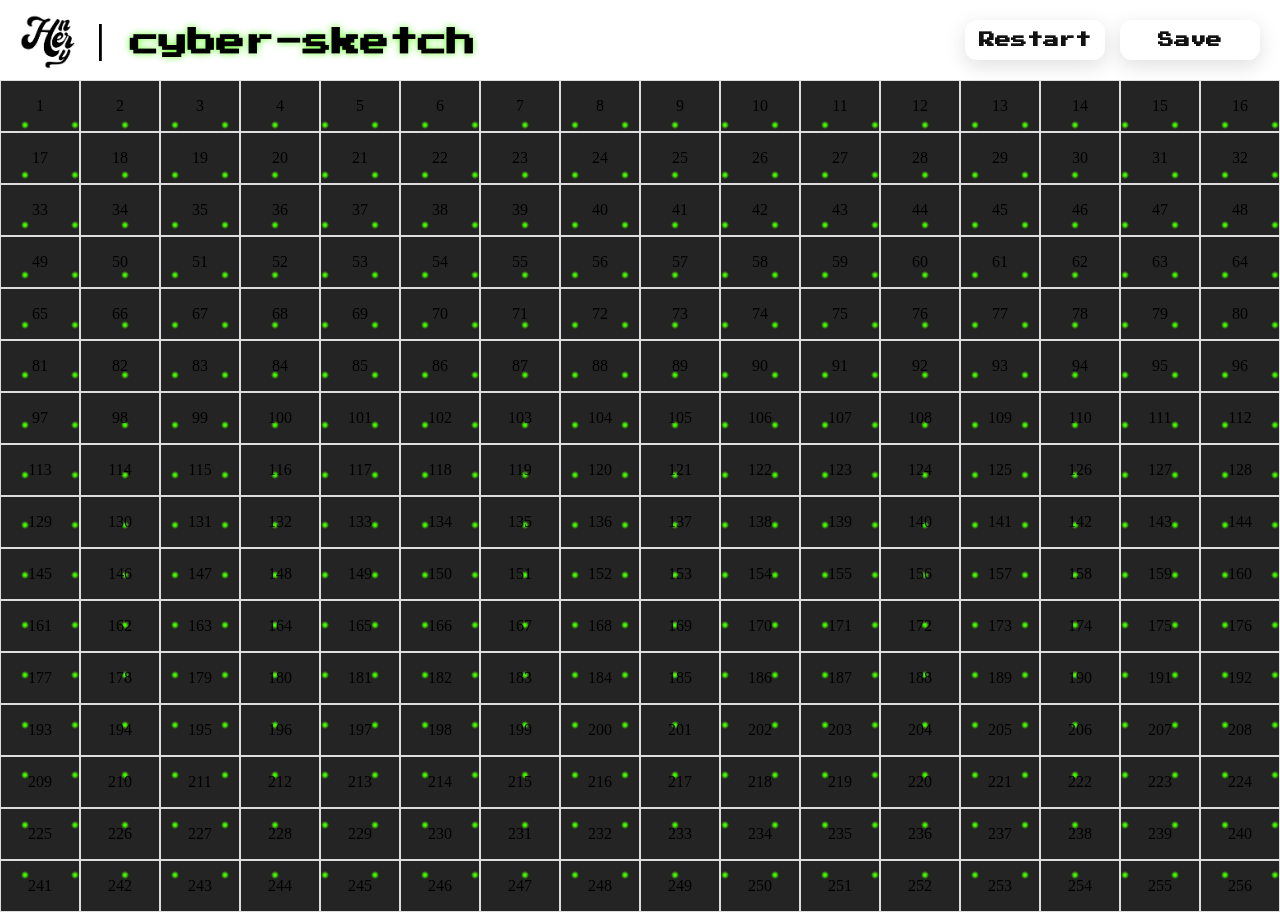
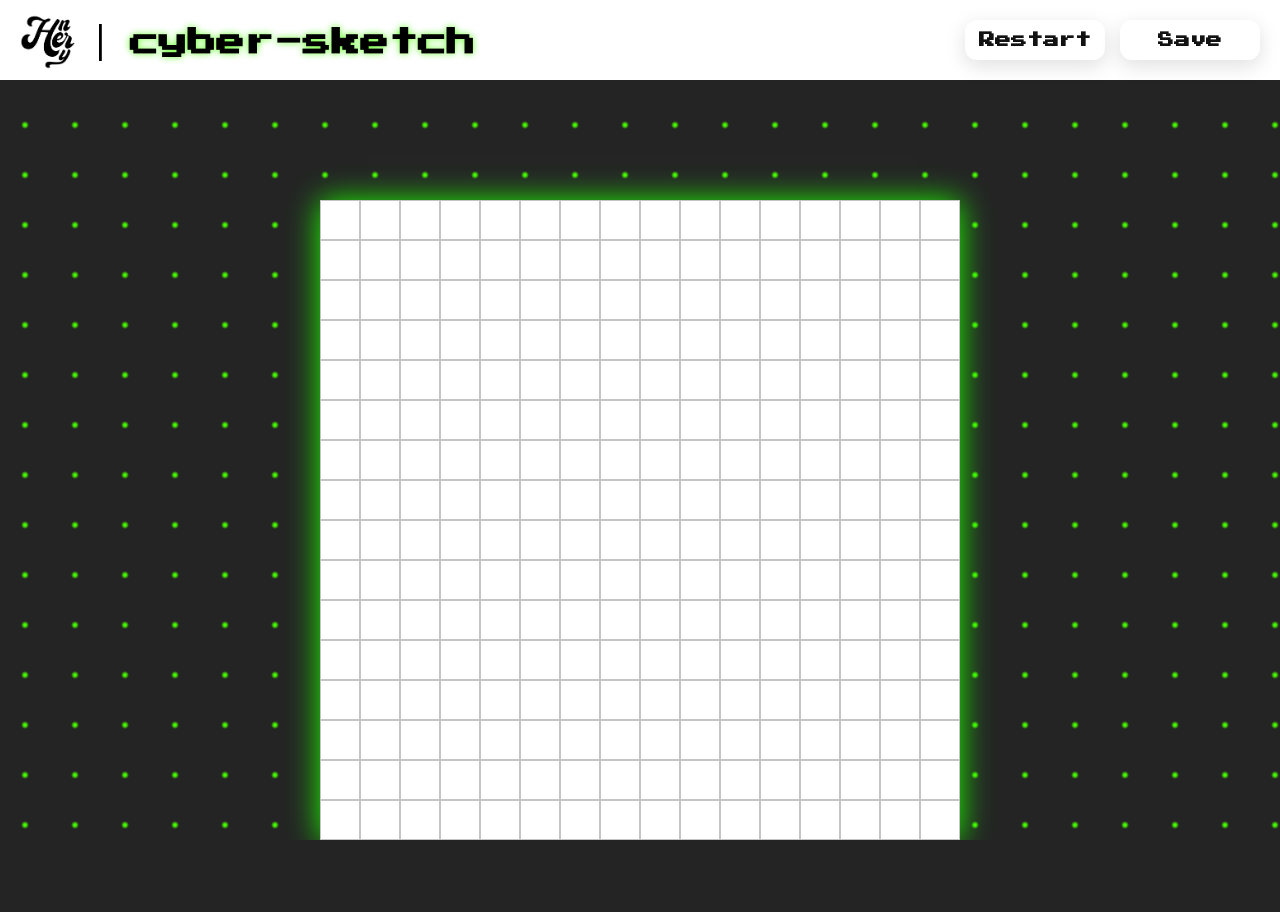
Before and after one commit to henewi/etch, a plain HTML site: page index.html in a window 1280 px wide. After the commit the page ends 840 px from the top, so only its background shows below. Drawn offline with Linux system fonts and the light colour scheme.

Commit message:
div centered grid

```diff
--- a/index.html
+++ b/index.html
@@ -20,7 +20,11 @@
         <a href="https://henrydunn.netlify.app" target="_blank">
         <img id="logo" src="/media/henrylogo.png" alt=""></a>
     </div>
-    <div id="container"></div>
+    <div id="contcont">
+        <div class="gamecontainer">
+            <div id="container"></div>
+        </div>
+    </div>
 <script src="javascript.js"></script>
 </body>
 </html>
--- a/javascript.js
+++ b/javascript.js
@@ -4,7 +4,7 @@ function makeRows(rows, cols) {
   container.style.setProperty('--grid-cols', cols);
   for (c = 0; c < (rows * cols); c++) {
     let cell = document.createElement("div");
-    cell.innerText = (c + 1);
+    cell.innerText = ("");
     container.appendChild(cell).className = "grid-item";
   };
 };
--- a/styles.css
+++ b/styles.css
@@ -109,12 +109,40 @@ body {
 
 #container {
     display: grid;
-    grid-template-rows: repeat(var(--grid-rows), 1fr);
-    grid-template-columns: repeat(var(--grid-cols), 1fr);
+    grid-template-rows: repeat(var(--grid-rows), 2.5em);
+    grid-template-columns: repeat(var(--grid-cols), 2.5em);
 }
 
 .grid-item {
     padding: 1em;
-    border: 1px solid #ddd;
+    border: 1px solid rgb(197, 197, 197);
     text-align: center;
 }
+
+div {
+    color: rgba(255, 255, 255, 0)
+}
+
+#contcont {
+    display: flex;
+    justify-content: center;
+}
+
+.gamecontainer {
+    display: inline-block;
+    margin-top: 7.5em;
+    justify-content: center;
+    background-color: white;
+    box-shadow: transparent 0 0 0 3px,rgb(30, 255, 0) 0 1px 30px;
+}
+
+.gamecontainer:hover {
+    cursor: crosshair;
+}
+
+.grid-item:hover {
+    background-color: black;
+}
+.grid-item:active {
+    background: red;
+}
```
